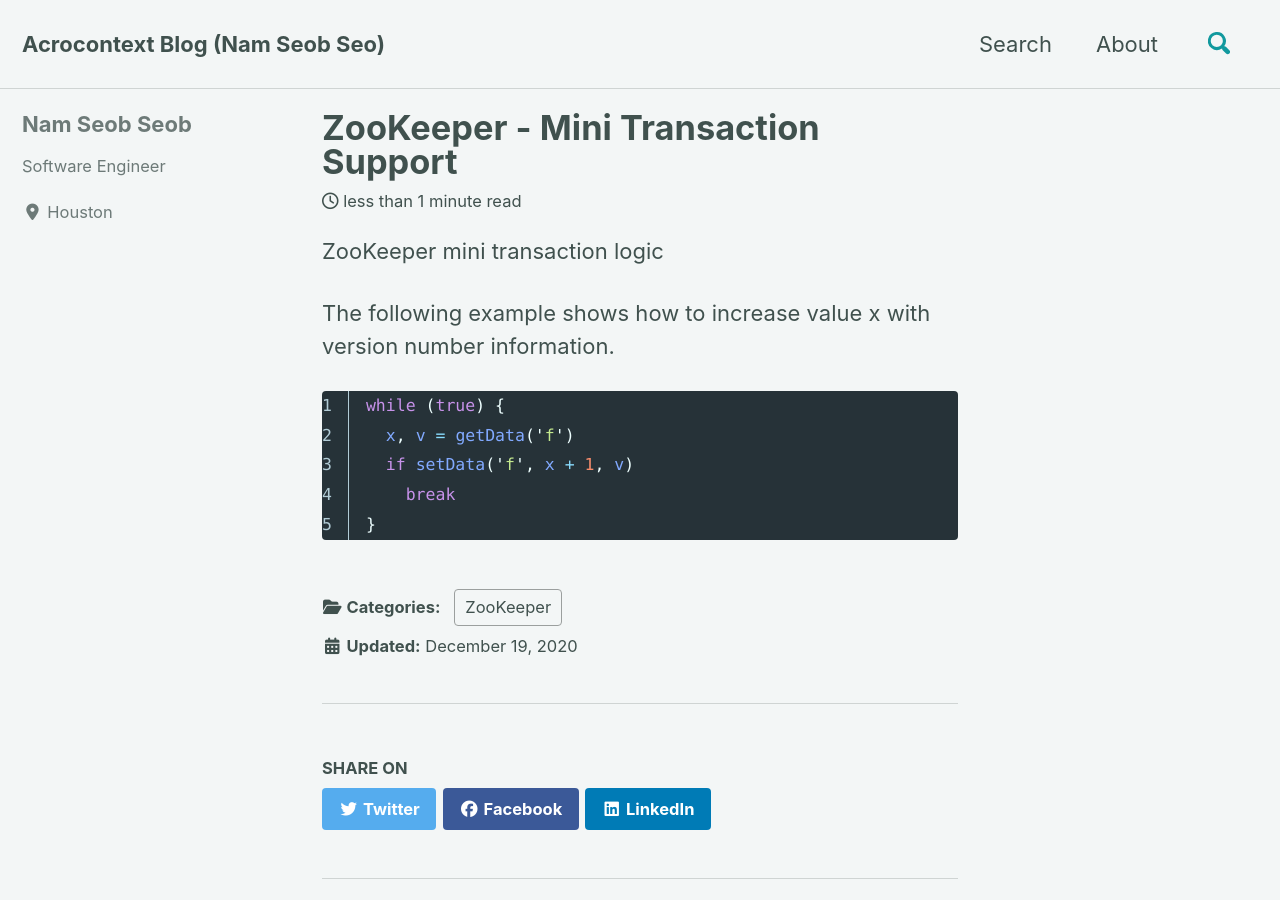
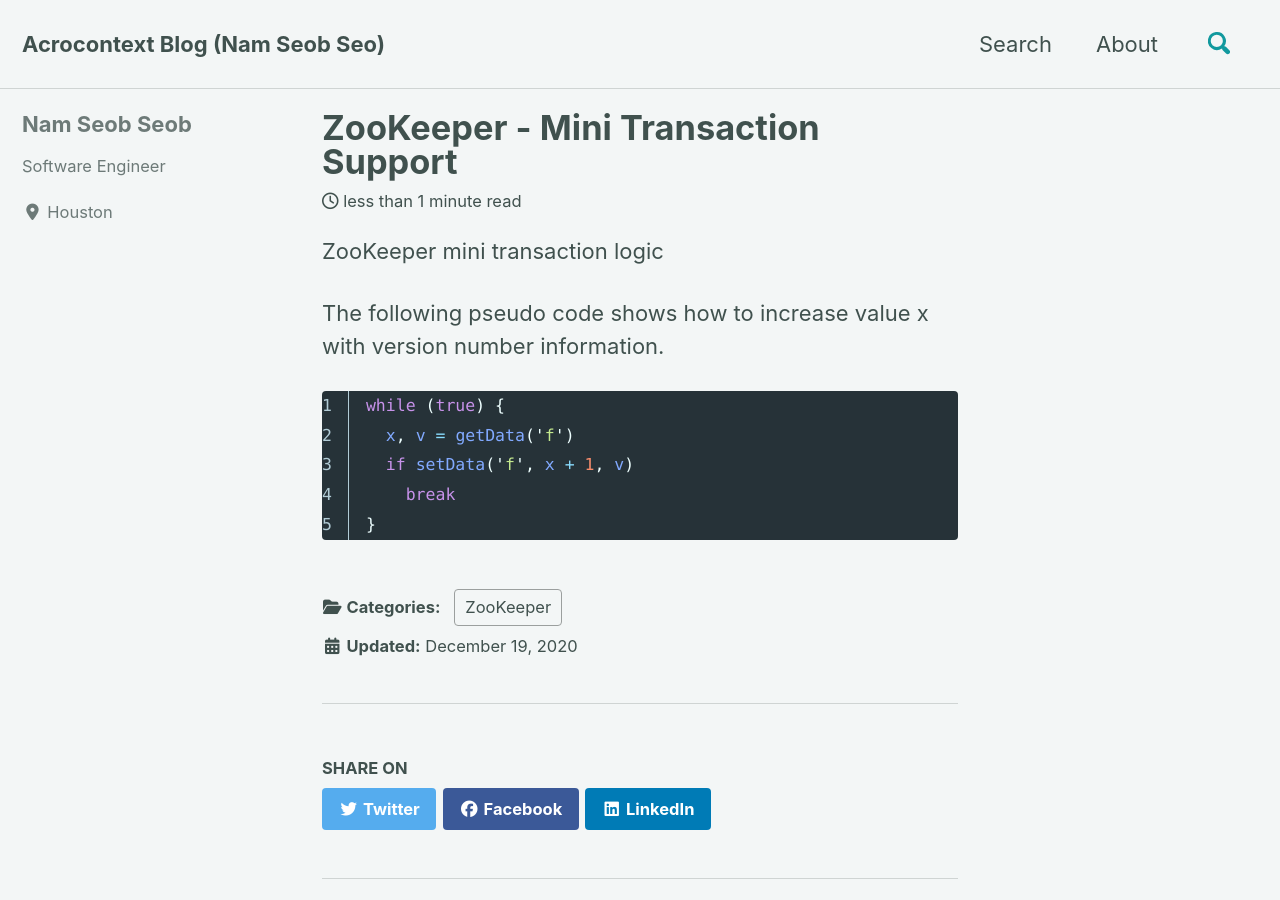
Before and after one commit to nsclass/nsclass.github.io, a Jekyll site: the page built from _posts/2020-12-18-zooker-mini-transaction.md, in a window 1280 px wide and 900 px high. Built offline with Jekyll 4.4.1, drawn with Linux system fonts in a browser that asks for light colours; cached includes are drawn as plain includes; nearby versions of some CDN libraries.

````diff
--- a/_posts/2020-12-18-zooker-mini-transaction.md
+++ b/_posts/2020-12-18-zooker-mini-transaction.md
@@ -14,7 +14,7 @@
 
 ZooKeeper mini transaction logic
 
-The following example shows how to increase value x with version number information.
+The following pseudo code shows how to increase value x with version number information.
 
 ```
 while (true) {
````
